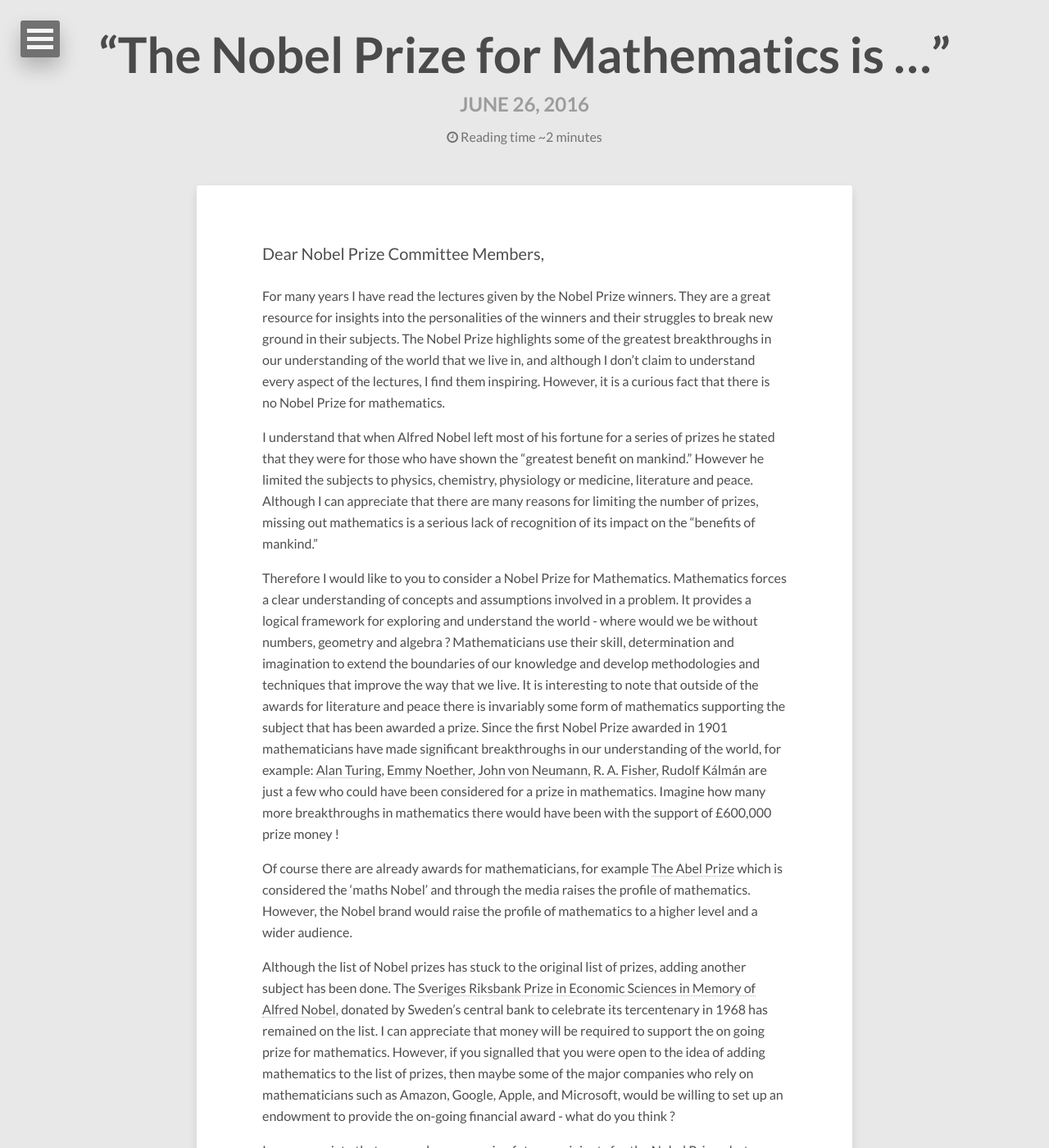
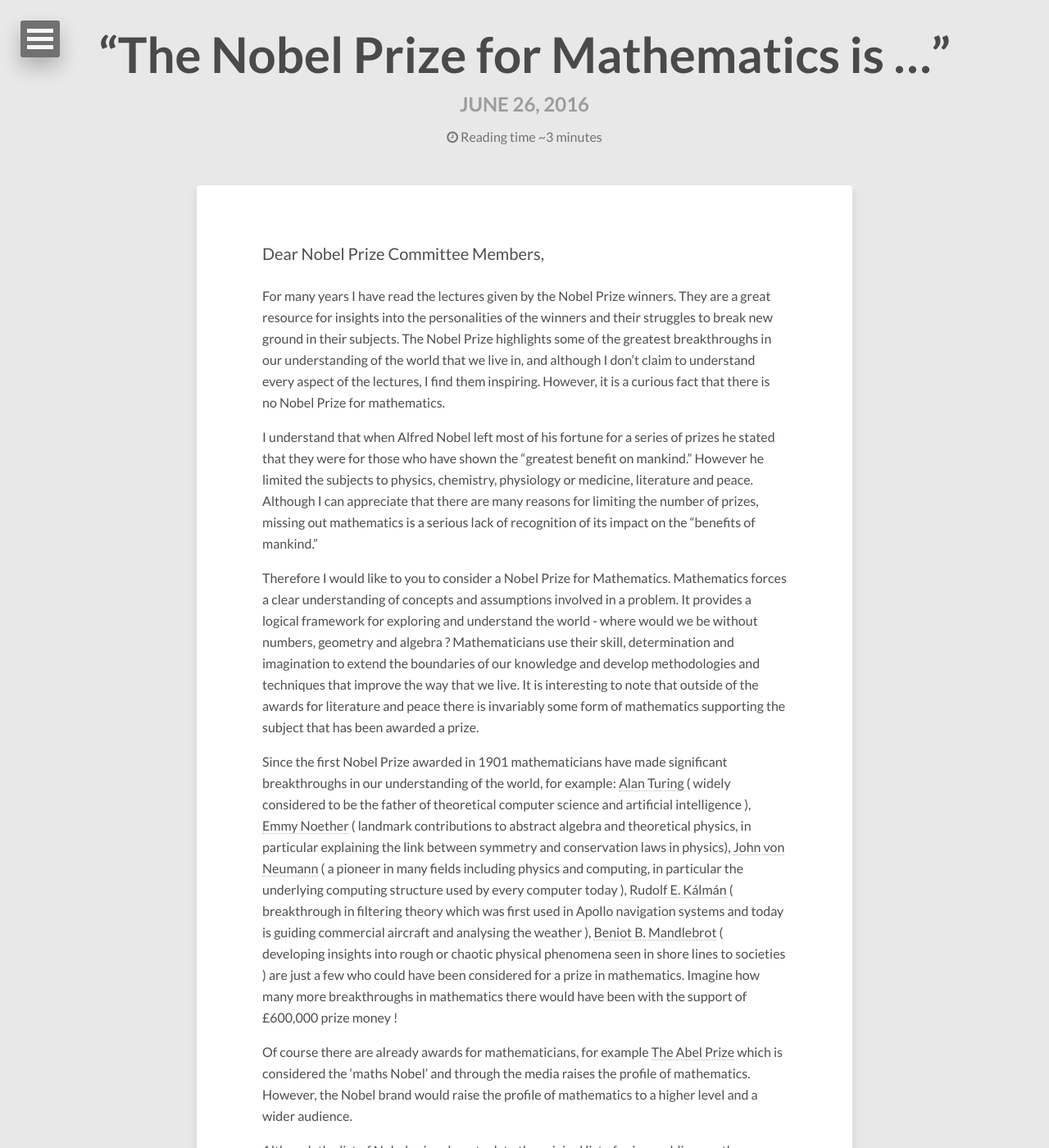
Before and after one commit to dtinblack/dtinblack.github.io, a Jekyll site: the page built from _posts/2016-06-26-nobel-prize-mathematics.md, in a window 1280 px wide and 1400 px high. Shown: the whole window at 82% size. Built offline with Jekyll 4.4.1, drawn with Linux system fonts in a browser that asks for light colours; nearby versions of some CDN libraries.

Commit message:
improved descriptions

```diff
--- a/_posts/2016-06-26-nobel-prize-mathematics.md
+++ b/_posts/2016-06-26-nobel-prize-mathematics.md
@@ -21,12 +21,15 @@ missing out mathematics is a serious lack of recognition of its impact on the
 of mankind.”
 
 Therefore I would like to you to consider a Nobel Prize for Mathematics. Mathematics forces
-a clear understanding of concepts and assumptions involved in a problem. It provides a logical framework for exploring and understand the world - where would we be without numbers, geometry and algebra ? Mathematicians use their skill, determination and imagination to extend the boundaries of our knowledge and develop methodologies and techniques that improve the way that we live. It is interesting to note that outside of the awards for literature and peace there is invariably some form of mathematics supporting the subject that has been awarded a prize. Since the first Nobel Prize awarded in 1901 mathematicians have made significant breakthroughs in our understanding of the world, for example: [Alan Turing](https://en.wikipedia.org/wiki/Alan_Turing), [Emmy Noether](https://en.wikipedia.org/wiki/Emmy_Noether), [John von Neumann](https://en.wikipedia.org/wiki/John_von_Neumann), [R. A. Fisher](https://en.wikipedia.org/wiki/Ronald_Fisher), [Rudolf Kálmán](https://en.wikipedia.org/wiki/Rudolf_E._K%C3%A1lm%C3%A1n) are just a few who could have been considered for a prize in mathematics. Imagine how many more breakthroughs in mathematics there would have been with the support of £600,000 prize money !
+a clear understanding of concepts and assumptions involved in a problem. It provides a logical framework for exploring and understand the world - where would we be without numbers, geometry and algebra ? Mathematicians use their skill, determination and imagination to extend the boundaries of our knowledge and develop methodologies and techniques that improve the way that we live. It is interesting to note that outside of the awards for literature and peace there is invariably some form of mathematics supporting the subject that has been awarded a prize.
+
+Since the first Nobel Prize awarded in 1901 mathematicians have made significant breakthroughs in our understanding of the world, for example: [Alan Turing](https://en.wikipedia.org/wiki/Alan_Turing) ( widely considered to be the father of theoretical computer science and artificial intelligence ), [Emmy Noether](https://en.wikipedia.org/wiki/Emmy_Noether) ( landmark contributions to abstract algebra and theoretical physics, in particular explaining the link between symmetry and conservation laws in physics), [John von Neumann](https://en.wikipedia.org/wiki/John_von_Neumann) ( a pioneer in many fields including physics and computing, in particular the underlying computing structure used by every computer today ), [Rudolf E. Kálmán](https://en.wikipedia.org/wiki/Rudolf_E._K%C3%A1lm%C3%A1n) ( breakthrough in filtering theory which was first used in Apollo navigation systems and today is guiding commercial aircraft and analysing the weather ), [Beniot B. Mandlebrot](https://en.wikipedia.org/wiki/Benoit_Mandelbrot) ( developing insights
+into rough or chaotic physical phenomena seen in shore lines to societies )
+are just a few who could have been considered for a prize in mathematics. Imagine how many more breakthroughs in mathematics there would have been with the support of £600,000 prize money !
 
 Of course there are already awards for mathematicians, for example [The Abel Prize](http://www.abelprize.no/) which is considered the 'maths Nobel' and through the media raises the profile of mathematics. However, the Nobel brand would raise the profile of mathematics to a higher level and a wider audience.
 
-Although the list of Nobel prizes has stuck to the original list of prizes, adding another subject has been done. The [Sveriges Riksbank
-Prize in Economic Sciences in Memory of Alfred Nobel](https://www.nobelprize.org/nobel_prizes/economic-sciences/), donated by Sweden's central bank to
+Although the list of Nobel prizes has stuck to the original list of prizes, adding another subject has been done. The [Sveriges Riksbank Prize in Economic Sciences in Memory of Alfred Nobel](https://www.nobelprize.org/nobel_prizes/economic-sciences/), donated by Sweden's central bank to
 celebrate its tercentenary in 1968 has remained on the list. I can appreciate that money
 will be required to support the on going prize for mathematics. However, if you signalled
 that you were open to the idea of adding mathematics to the list of prizes, then maybe some of the major companies who rely on mathematicians such as Amazon, Google, Apple, and Microsoft, would be willing to set up an endowment to provide the on-going
```
